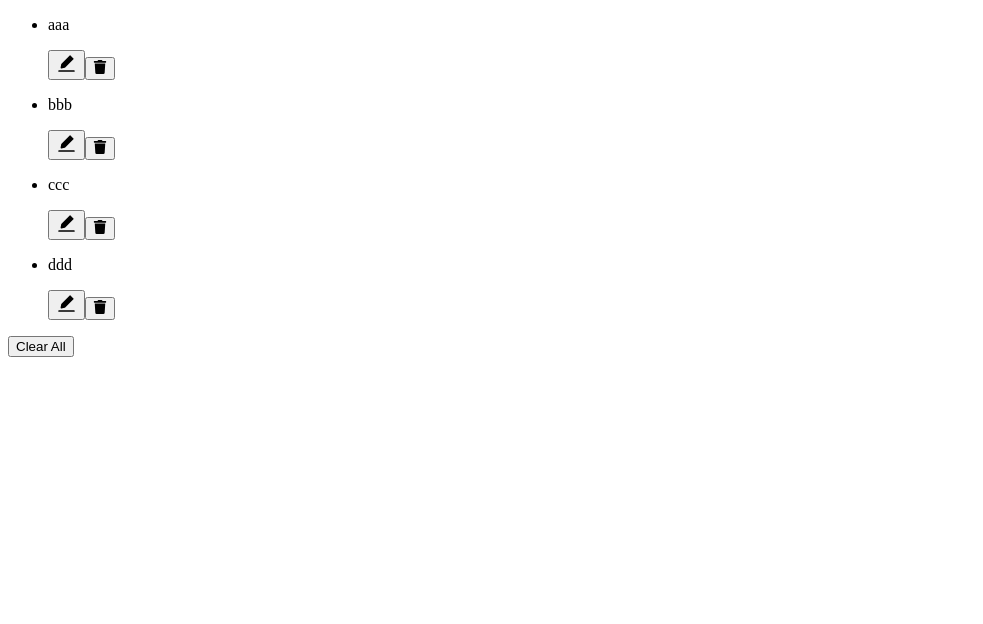
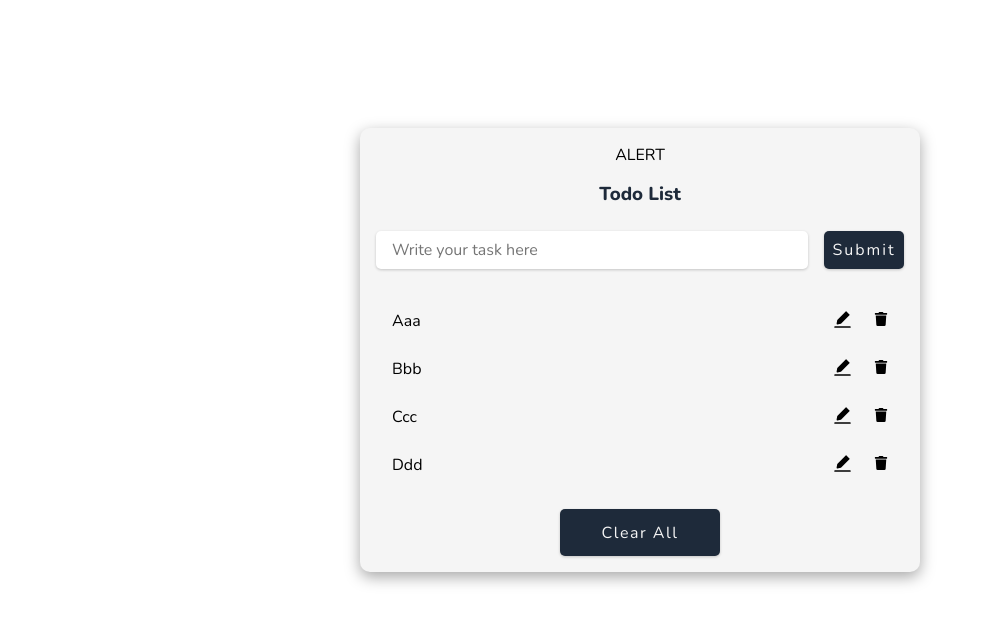
Before and after one commit to ruthinunes/todoList, a React (Vite) app: page / in a window 1280 px wide. Shown: the top 624 px of the page, without its empty margins (0-983 px from the left). Built offline with nearby package versions, Linux system fonts and the light colour scheme.

Commit message:
Realocating Form, creating add and delete function

```diff
--- a/src/components/List/List.tsx
+++ b/src/components/List/List.tsx
@@ -1,29 +1,40 @@
+import Form from "../Form/Form";
 import ListBtns from "../ListBtns/ListBtns";
-import taskData from "../../../data/tasks.json";
+import   data from "../../../data/tasks.json";
 import { useState } from "react";
 
 const List = () => {
-  const [tasks, setTask] = useState(taskData);
+  const [tasks, setTasks] =   useState(data);
 
   return (
+    <>
+      <Form
+        onSubmit={(newTask) =>
+          setTasks([
+            ...tasks,
+            { description: newTask.description, id: tasks.length + 1 },
+          ])
+        }
+      />
       <div className="task-ctn">
         <ul className="task-list">
           {tasks.map((task) => (
             <li className="task-list-item" key={task.id}>
               <p>{task.description}</p>
-
               <ListBtns
                 onDelete={() =>
-                setTask(tasks.filter((currentTask) => currentTask.id !== task.id))
+                  setTasks(
+                    tasks.filter((currentTask) => currentTask.id !== task.id)
+                  )
                 }
                 onEdit={() => console.log(task.id)}
               />
             </li>
           ))}
         </ul>
-
         <button className="clear-btn"> Clear All</button>
       </div>
+    </>
   );
 };
 
```
Lines whose indentation alone changed are shown as unchanged.
